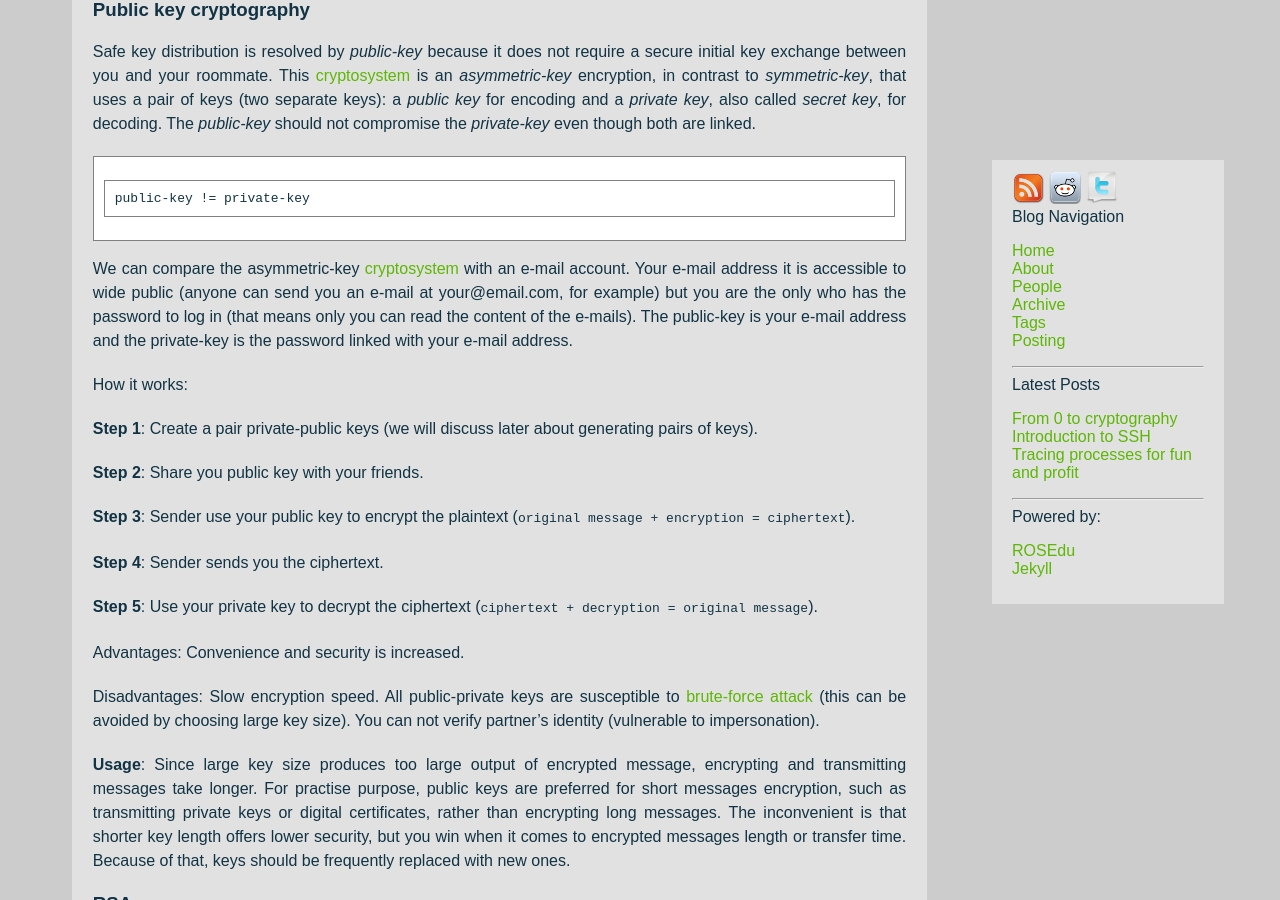
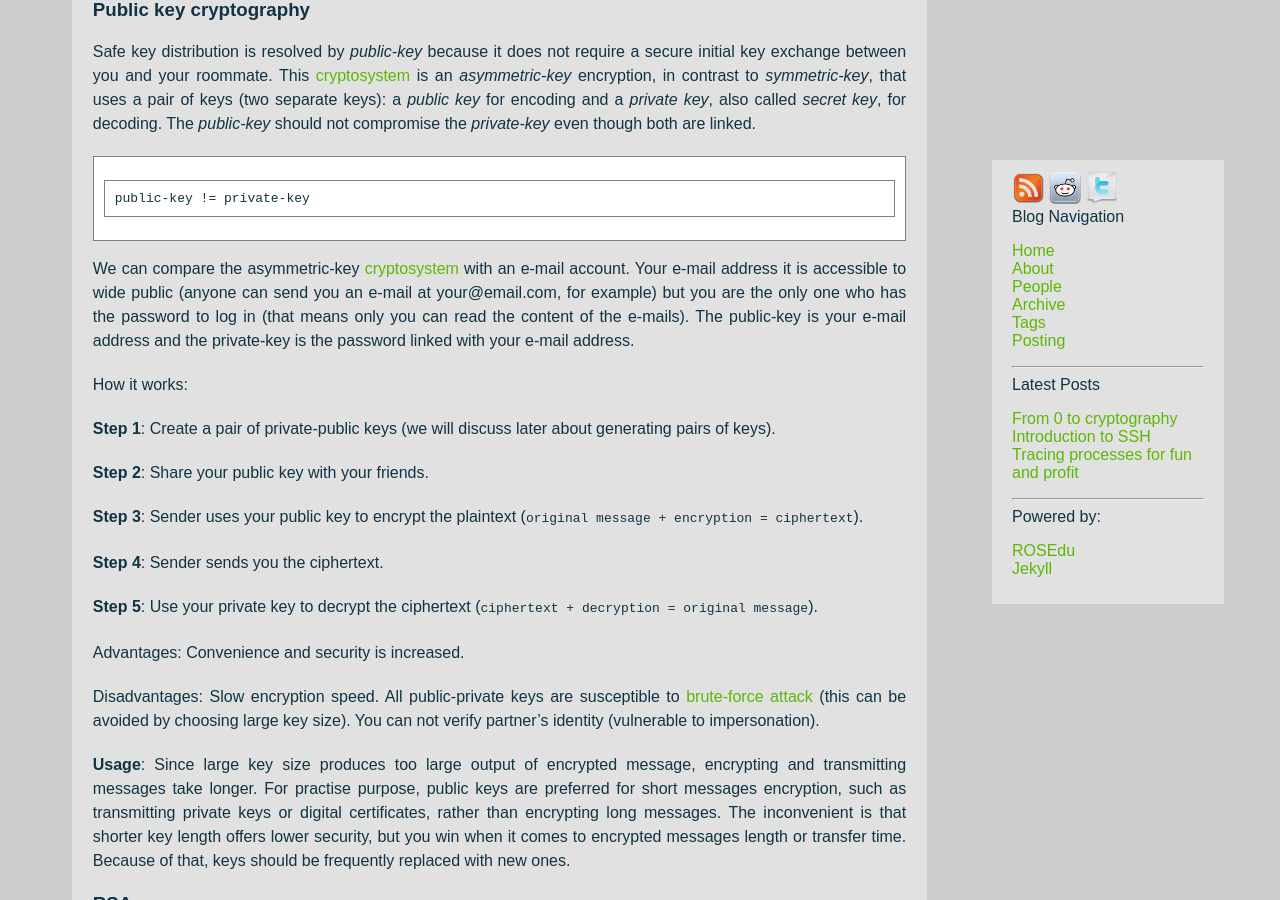
Before and after one commit to rosedu/techblog, a Jekyll site: the page built from _posts/2012-09-18-from-0-to-cryptography.markdown, in a window 1280 px wide and 900 px high, scrolled down 3701 px. Built offline with Jekyll 4.4.1, drawn with Linux system fonts in a browser that asks for light colours; some of the changed text lies outside the part shown.

Commit message:
Add small corrections.

```diff
--- a/_posts/2012-09-18-from-0-to-cryptography.markdown
+++ b/_posts/2012-09-18-from-0-to-cryptography.markdown
@@ -43,9 +43,9 @@
 Advantages: Fast.
 
 Disadvantages: Not safe! The sender and receiver must agree upon a secret key
-and prevent others from get access to it. There is also a big problem if they
+and prevent others from getting access to it. There is also a big problem if they
 are not in the same physical location because of key distribution. How could
-you give you home key to you roommate, which is in America while you are in
+you give your home key to your roommate, which is in America while you are in
 China?
 
 Practical advice: Symmetric key should be changed with any message, so that
@@ -186,19 +186,19 @@
 
 We can compare the asymmetric-key [cryptosystem][cryptosys] with an e-mail
 account. Your e-mail address it is accessible to wide public (anyone can send
-you an e-mail at your@email.com, for example) but you are the only who has the
+you an e-mail at your@email.com, for example) but you are the only one who has the
 password to log in (that means only you can read the content of the e-mails).
 The public-key is your e-mail address and the private-key is the password
 linked with your e-mail address.
 
 How it works:
 
-**Step 1**: Create a pair private-public keys (we will discuss later about
+**Step 1**: Create a pair of private-public keys (we will discuss later about
 generating pairs of keys).
 
-**Step 2**: Share you public key with your friends.
+**Step 2**: Share your public key with your friends.
 
-**Step 3**: Sender use your public key to encrypt the plaintext (`original
+**Step 3**: Sender uses your public key to encrypt the plaintext (`original
 message + encryption = ciphertext`).
 
 **Step 4**: Sender sends you the ciphertext.
@@ -438,8 +438,8 @@
 
 Gnu Privacy Guard is an alternative option to the [PGP][pgp]. What is more
 exactly GPG, why and how to use it? It is a hybrid encryption software that
-utilize public key encryption algorithm. Despite PGP, which utilize
-[IDEA][idea] - patented encryption algorithm, GnuGP utilize other algorithms
+utilizes public key encryption algorithm. Despite PGP, which makes use of
+[IDEA][idea](a patented encryption algorithm), GnuGP utilize other algorithms
 like asymmetric-key, hash functions, symmetric-key or digital signatures.
 
 Let's see GnuGP in action.
@@ -552,7 +552,7 @@
 First line is the path to your public keyring (in your public keyring can
 import other public keys - from your friends - and use them when you want to
 encrypt a message for one of your friends). You also have a secret ring where
-your secret key. You can view it with
+your secret key. You can view it with:
 
     tibi@tbarbu-pc:~$ gpg --list-secret-keys
     /space/home/tibi/.gnupg/secring.gpg
```
Also changed, not shown: other parts of _posts/2012-09-18-from-0-to-cryptography.markdown (+2 -2 lines).
